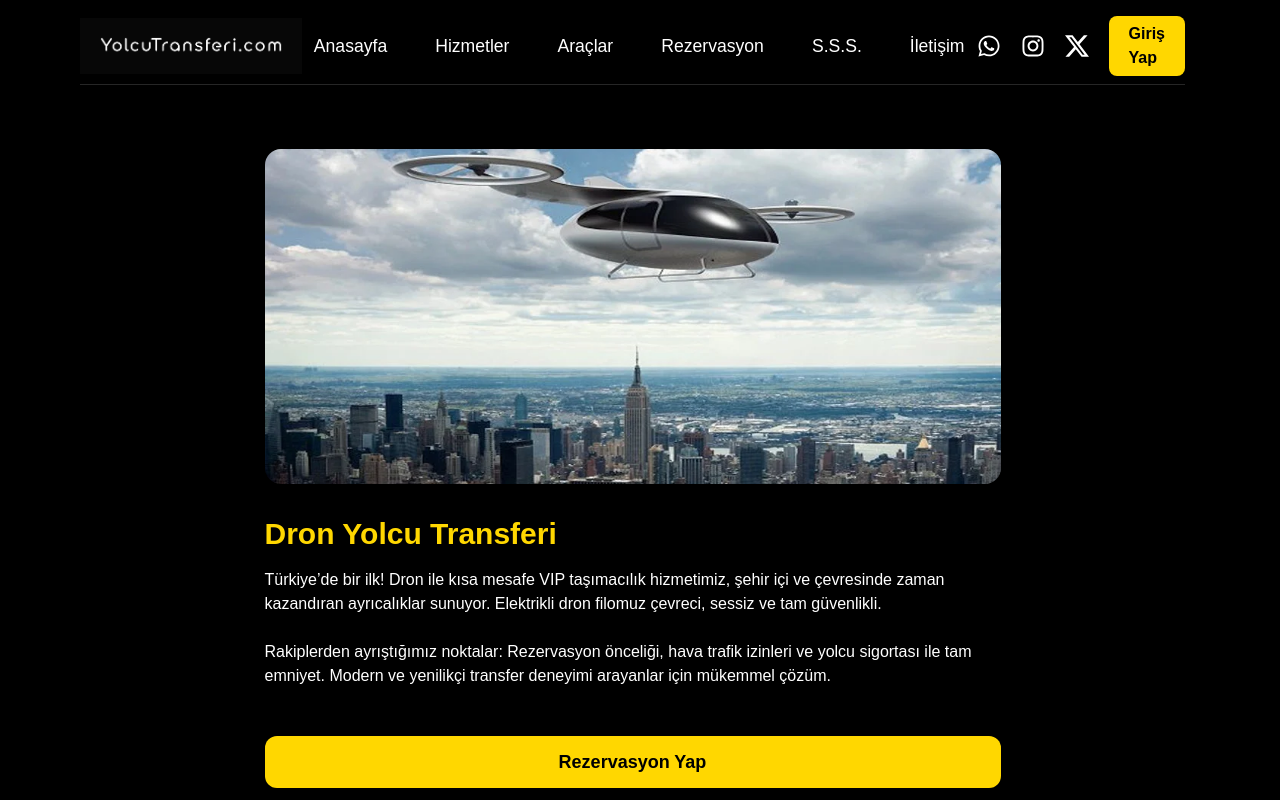
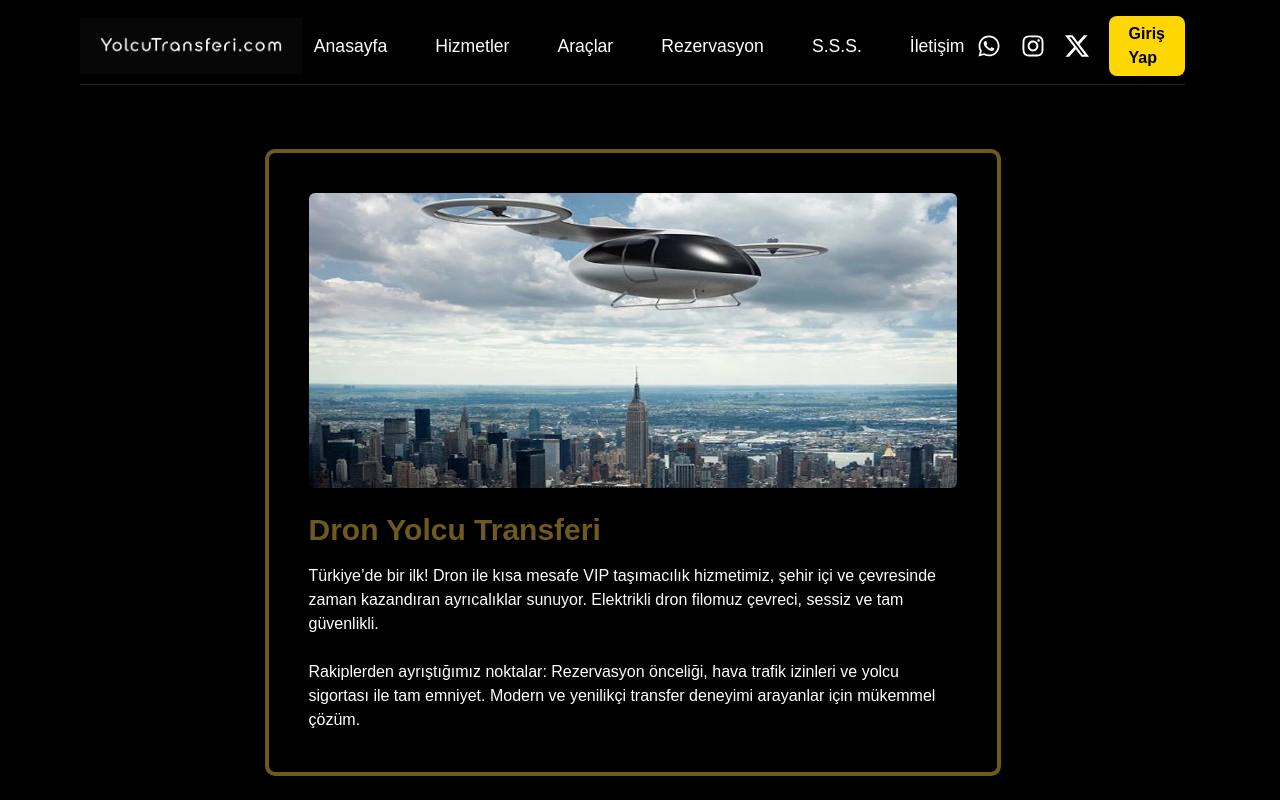
Before and after one commit to haliltayfur/yolcutransferi, a Next.js app: page /dron in a window 1280 px wide. Shown: the top 800 px of the page. Built offline with nearby package versions, Linux system fonts and the light colour scheme.

Commit message:
Update page.js

```diff
--- a/app/dron/page.js
+++ b/app/dron/page.js
@@ -1,4 +1,3 @@
-// app/dron/page.js
 "use client";
 import Image from "next/image";
 import Link from "next/link";
@@ -6,25 +5,30 @@ import Link from "next/link";
 export default function Dron() {
   return (
     <main className="max-w-3xl mx-auto px-4 py-12">
+      {/* Sarı kahve çerçeve içinde tüm içerik */}
+      <div className="border-4 border-[#6e5a1e] rounded-[10px] bg-black/60 p-6 md:p-10 shadow-lg">
         <Image
           src="/dron-banner.png"
           alt="Dron Yolcu Transferi"
           width={900}
           height={320}
-        className="w-full rounded-2xl shadow mb-8 object-cover"
+          className="w-full rounded-[6px] mb-6 object-cover"
           priority
         />
-      <h1 className="text-3xl font-extrabold text-gold mb-4">Dron Yolcu Transferi</h1>
+        <h1 className="text-3xl font-extrabold text-[#6e5a1e] mb-4">Dron Yolcu Transferi</h1>
         <p className="mb-6 text-gray-200">
           Türkiye’de bir ilk! Dron ile kısa mesafe VIP taşımacılık hizmetimiz, şehir içi ve çevresinde zaman kazandıran ayrıcalıklar sunuyor.
           Elektrikli dron filomuz çevreci, sessiz ve tam güvenlikli.
         </p>
-      <p className="mb-6 text-gray-300">
+        <p className="text-gray-300">
           Rakiplerden ayrıştığımız noktalar: Rezervasyon önceliği, hava trafik izinleri ve yolcu sigortası ile tam emniyet.
           Modern ve yenilikçi transfer deneyimi arayanlar için mükemmel çözüm.
         </p>
+      </div>
+
+      {/* Buton dışarıda */}
       <Link href="https://yolcutransferi-halil-tayfurs-projects.vercel.app/rezervasyon">
-        <button className="bg-gold hover:bg-yellow-500 text-black font-bold py-3 px-8 rounded-xl mt-6 w-full text-lg shadow">
+        <button className="bg-[#6e5a1e] hover:bg-[#8c7327] text-white font-bold py-3 px-8 rounded-xl mt-10 w-full text-lg shadow">
           Rezervasyon Yap
         </button>
       </Link>
```
Lines whose indentation alone changed are shown as unchanged.
